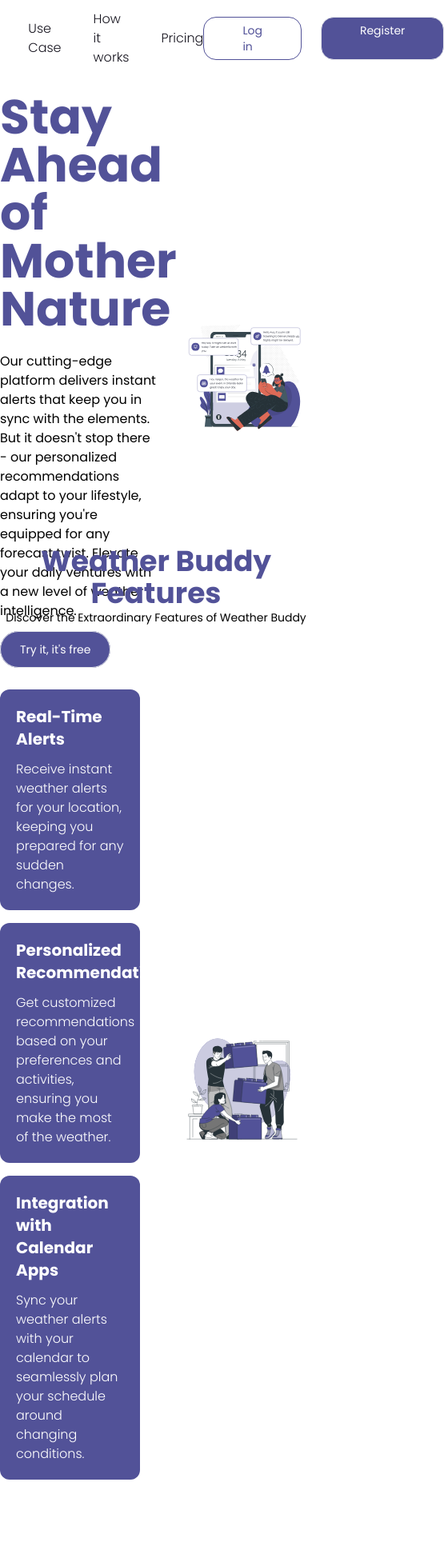
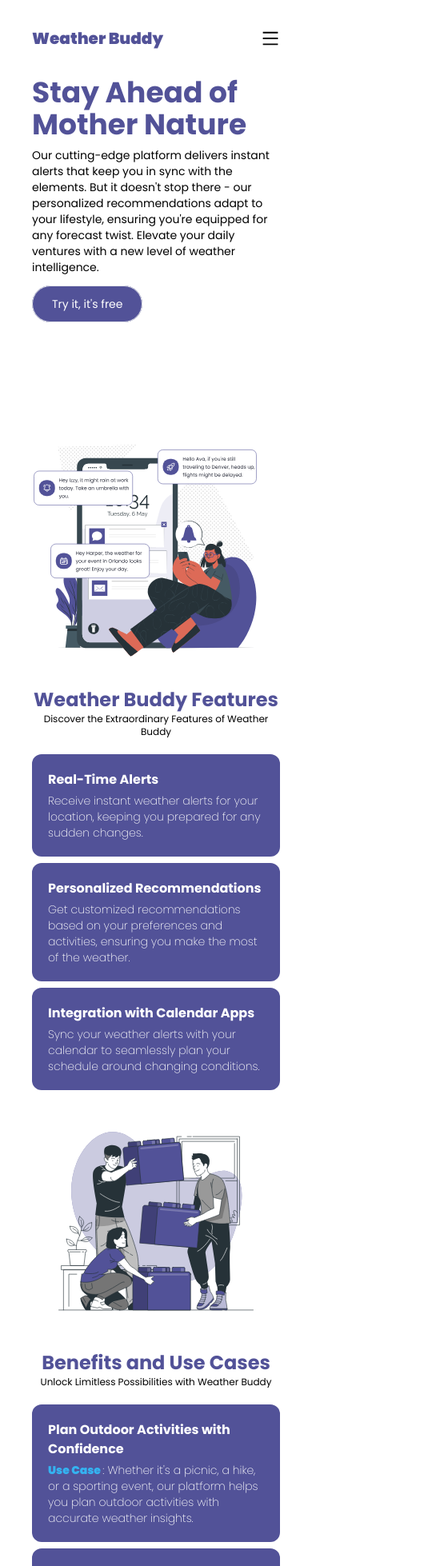
Before and after one commit to codedcontent/weather-buddy, a Next.js app: page / in a window 390 px wide. Shown: the top 1958 px of the page at 80% size, 555 px wide, since content can reach past the window. Before the commit the page ends 1850 px from the top, so only its background shows below. Built offline with nearby package versions, Linux system fonts and the light colour scheme.

Commit message:
Made the current landing page designs responsive

```diff
--- a/src/app/page.tsx
+++ b/src/app/page.tsx
@@ -2,7 +2,7 @@ import LandingPage from "@/pages/landingPage/LandingPage";
 
 export default function Home() {
   return (
-    <main className="h-screen w-screen max-w-5xl mx-auto">
+    <main className="w-screen max-w-5xl px-10 mx-auto">
       <LandingPage />
     </main>
   );
--- a/src/components/FeatureCard.tsx
+++ b/src/components/FeatureCard.tsx
@@ -11,10 +11,10 @@ const FeatureCard = ({ feature }: Props) => {
   const { name, description } = feature;
 
   return (
-    <div className="text-white p-5 space-y-3 bg-wb-primary rounded-xl">
-      <p className="font-bold text-xl">{name}</p>
+    <div className="text-white p-5 lg:space-y-3 space-y-1 bg-wb-primary rounded-xl">
+      <p className="font-bold lg:text-xl text-base">{name}</p>
 
-      <p className="font-light">{description}</p>
+      <p className="font-extralight lg:text-base text-sm">{description}</p>
     </div>
   );
 };
--- /dev/null
+++ b/src/components/HowItWorksCard.tsx
@@ -0,0 +1,38 @@
+import React from "react";
+
+type Props = {
+  stepInfo: {
+    title: string;
+    description: string;
+    index: number;
+  };
+};
+
+const HowItWorksCard = ({ stepInfo }: Props) => {
+  const { title, description, index } = stepInfo;
+
+  return (
+    <div className="w-full lg:p-4 p-2 flex justify-center items-center gap-4">
+      <div
+        className={`rounded-xl p-2 lg:w-14 w-12 shadow-md ${
+          index === 1 ? "bg-wb-primary" : "bg-[#F2F1F1]"
+        }`}
+      >
+        <p
+          className={`lg:text-2xl text-lg text-center ${
+            index === 1 ? "text-white" : "text-wb-primary"
+          }`}
+        >
+          {index}
+        </p>
+      </div>
+
+      <div className="w-full">
+        <p className="font-bold lg:text-base text-sm">{title}</p>
+        <p className="lg:text-base text-sm">{description}</p>
+      </div>
+    </div>
+  );
+};
+
+export default HowItWorksCard;
--- /dev/null
+++ b/src/components/UseCaseCard.tsx
@@ -0,0 +1,25 @@
+import React from "react";
+
+type Props = {
+  useCase: {
+    name: string;
+    description: string;
+  };
+};
+
+const UseCaseCard = ({ useCase }: Props) => {
+  const { name, description } = useCase;
+
+  return (
+    <div className="text-white p-5 lg:space-y-3 space-y-1 bg-wb-primary rounded-xl">
+      <p className="font-bold lg:text-xl text-base">{name}</p>
+
+      <p className="font-extralight lg:text-base text-sm">
+        <span className="font-black text-wb-secondary">Use Case </span>:{" "}
+        {description}
+      </p>
+    </div>
+  );
+};
+
+export default UseCaseCard;
--- a/src/pages/landingPage/Features.tsx
+++ b/src/pages/landingPage/Features.tsx
@@ -21,27 +21,24 @@ const features = [
 
 const Features = () => {
   return (
-    <div
-      className="flex flex-col h-screen justify-center items-center w-full gap-20"
-      //   style={{ minHeight: "calc(100vh - 96px)" }}
-    >
+    <div className="flex flex-col min-h-screen justify-center items-center w-full lg:gap-20 gap-5">
       <div className="text-center">
-        <h1 className="text-4xl font-bold text-wb-primary">
+        <h1 className="lg:text-4xl text-2xl font-bold text-wb-primary">
           Weather Buddy Features
         </h1>
-        <p className="text-sm">
+        <p className="lg:text-sm text-xs">
           Discover the Extraordinary Features of Weather Buddy
         </p>
       </div>
 
-      <div className="w-full flex justify-between items-center gap-10">
-        <div className="grid grid-cols-1 w-1/2 gap-4">
+      <div className="w-full flex lg:flex-row flex-col justify-between items-center lg:gap-10 gap-0">
+        <div className="grid grid-cols-1 lg:w-1/2 w-full lg:gap-4 gap-2">
           {features.map((feature, index) => (
             <FeatureCard key={index} feature={feature} />
           ))}
         </div>
 
-        <div className="w-1/2">
+        <div className="lg:w-1/2 w-full">
           <Image
             src="/Team work-bro 1.svg"
             width={500}
--- a/src/pages/landingPage/Header.tsx
+++ b/src/pages/landingPage/Header.tsx
@@ -1,19 +1,20 @@
 import CustomButton from "@/components/CustomButton";
 import Link from "next/link";
+import { AiOutlineMenu } from "react-icons/ai";
 
 const linkStyles =
   "font-light text-wb-bgColor hover:text-wb-primary hover:font-medium";
 
 const Header = () => {
   return (
-    <div className="w-full h-24 flex justify-center items-center">
+    <div className="w-full h-24 flex lg:justify-center justify-between items-center">
       {/* Logo */}
 
       <Link href="#home">
         <p className="font-black text-xl text-wb-primary">Weather Buddy</p>
       </Link>
 
-      <div className="flex-1 flex justify-center items-center w-full gap-10">
+      <div className="flex-1 lg:flex hidden justify-center items-center w-full gap-10">
         <Link href="#features" className={`${linkStyles}`}>
           Features
         </Link>
@@ -28,7 +29,7 @@ const Header = () => {
         </Link>
       </div>
 
-      <div className="flex gap-6">
+      <div className="lg:flex hidden gap-6">
         <Link
           href="login"
           target="_blank"
@@ -45,6 +46,10 @@ const Header = () => {
           Register
         </Link>
       </div>
+
+      <div className="lg:hidden block text-2xl">
+        <AiOutlineMenu />
+      </div>
     </div>
   );
 };
--- a/src/pages/landingPage/HomePage.tsx
+++ b/src/pages/landingPage/HomePage.tsx
@@ -4,15 +4,15 @@ import Link from "next/link";
 const HomePage = () => {
   return (
     <div
-      className="w-full flex justify-between items-center gap-10"
-      style={{ height: "calc(100vh - 96px)" }}
+      className="w-full flex lg:flex-row flex-col justify-between items-center lg:gap-10 gap-0"
+      style={{ minHeight: "calc(100vh - 96px)" }}
     >
-      <div className="space-y-6 w-1/2">
-        <h1 className="text-6xl font-bold text-wb-primary">
+      <div className="flex flex-col lg:gap-y-6 gap-y-2 lg:w-1/2 w-full">
+        <h1 className="lg:text-6xl text-4xl font-bold text-wb-primary">
           Stay Ahead of Mother Nature
         </h1>
 
-        <p className="">
+        <p className="lg:text-base text-sm">
           Our cutting-edge platform delivers instant alerts that keep you in
           sync with the elements. But it doesn&apos;t stop there - our
           personalized recommendations adapt to your lifestyle, ensuring
@@ -20,7 +20,7 @@ const HomePage = () => {
           ventures with a new level of weather intelligence.
         </p>
 
-        <div>
+        <div className="h-max w-max mt-4">
           <Link
             href="register"
             target="_blank"
@@ -31,12 +31,12 @@ const HomePage = () => {
         </div>
       </div>
 
-      <div className="w-1/2">
+      <div className="lg:w-1/2 w-full">
         <Image
           src="/Hero Image.svg"
           width={500}
           height={500}
-          className="w-full"
+          className="w-full lg:h-full h-80"
           alt="Weather Buddy Alerts"
         />
       </div>
--- /dev/null
+++ b/src/pages/landingPage/HowItWorks.tsx
@@ -0,0 +1,54 @@
+import HowItWorksCard from "@/components/HowItWorksCard";
+import Image from "next/image";
+
+const weatherBuddySteps = [
+  {
+    title: "Sign Up for Free",
+    description: "Click here to set up your Weather Buddy account.",
+  },
+  {
+    title: "Set your Preferences",
+    description: "Select the locations you wish to track its weather.",
+  },
+  {
+    title: "Receive Alerts and Recommendations",
+    description:
+      "Get real-time alerts and personalized recommendations tailored to you.",
+  },
+];
+
+const HowItWorks = () => {
+  return (
+    <div className="flex flex-col min-h-screen justify-center items-center w-full lg:gap-20 gap-5">
+      <div className="text-center">
+        <h1 className="lg:text-4xl text-2xl font-bold text-wb-primary">
+          How It Works
+        </h1>
+        <p className="lg:text-sm text-xs">In just 3 easy steps</p>
+      </div>
+
+      <div className="w-full flex lg:flex-row flex-col justify-between items-center lg:gap-10 gap-0">
+        <div className="grid grid-cols-1 lg:w-1/2 w-full lg:gap-4 gap-2">
+          {weatherBuddySteps.map((step, index) => (
+            <HowItWorksCard
+              key={index}
+              stepInfo={{ ...step, index: index + 1 }}
+            />
+          ))}
+        </div>
+
+        <div className="lg:w-1/2 w-full">
+          <Image
+            src="/Profile Interface-rafiki 1.svg"
+            width={500}
+            height={500}
+            className="w-full"
+            alt="Weather Buddy Alerts"
+          />
+        </div>
+      </div>
+    </div>
+  );
+};
+
+export default HowItWorks;
--- a/src/pages/landingPage/LandingPage.tsx
+++ b/src/pages/landingPage/LandingPage.tsx
@@ -1,6 +1,8 @@
 import Features from "./Features";
 import Header from "./Header";
 import HomePage from "./HomePage";
+import HowItWorks from "./HowItWorks";
+import UseCase from "./UseCase";
 
 const LandingPage = () => {
   return (
@@ -10,6 +12,10 @@ const LandingPage = () => {
       <HomePage />
 
       <Features />
+
+      <UseCase />
+
+      <HowItWorks />
     </div>
   );
 };
--- /dev/null
+++ b/src/pages/landingPage/UseCase.tsx
@@ -0,0 +1,55 @@
+import UseCaseCard from "@/components/UseCaseCard";
+import Image from "next/image";
+
+const useCases = [
+  {
+    name: "Plan Outdoor Activities with Confidence",
+    description:
+      "Whether it's a picnic, a hike, or a sporting event, our platform helps you plan outdoor activities with accurate weather insights.",
+  },
+  {
+    name: "Safe Commuting",
+    description:
+      "Navigating your daily commute can be challenging. Receive real-time alerts about traffic disruptions and weather conditions to ensure a safe and hassle-free journey.",
+  },
+  {
+    name: "Seamless Event Management",
+    description:
+      "Organizing an outdoor event? Our accurate weather alerts help you stay prepared for any weather changes, ensuring a successful and stress-free event.",
+  },
+];
+
+const UseCase = () => {
+  return (
+    <div className="flex flex-col min-h-screen justify-center items-center w-full lg:gap-20 gap-5">
+      <div className="text-center">
+        <h1 className="lg:text-4xl text-2xl font-bold text-wb-primary">
+          Benefits and Use Cases
+        </h1>
+        <p className="lg:text-sm text-xs">
+          Unlock Limitless Possibilities with Weather Buddy
+        </p>
+      </div>
+
+      <div className="w-full flex lg:flex-row flex-col-reverse justify-between items-center lg:gap-10 gap-0">
+        <div className="lg:w-1/2 w-full">
+          <Image
+            src="/Nature benefits-rafiki 1.svg"
+            width={500}
+            height={500}
+            className="w-full"
+            alt="Weather Buddy Alerts"
+          />
+        </div>
+
+        <div className="grid grid-cols-1 lg:w-1/2 w-full lg:gap-4 gap-2">
+          {useCases.map((useCase, index) => (
+            <UseCaseCard key={index} useCase={useCase} />
+          ))}
+        </div>
+      </div>
+    </div>
+  );
+};
+
+export default UseCase;
--- a/tailwind.config.js
+++ b/tailwind.config.js
@@ -13,7 +13,7 @@ module.exports = {
       colors: {
         "wb-bgColor": "#181620",
         "wb-boardColor": "#252836",
-        "wb-secondary": "#226FEE",
+        "wb-secondary": "#34B3F1",
         "wb-primary": "#525298",
         "wb-success-green": "#5ADD0A",
         "wb-danger-red": "#FF0302",
```
Also changed, not shown: public/Nature benefits-rafiki 1.svg (added), public/Profile Interface-rafiki 1.svg (added).
